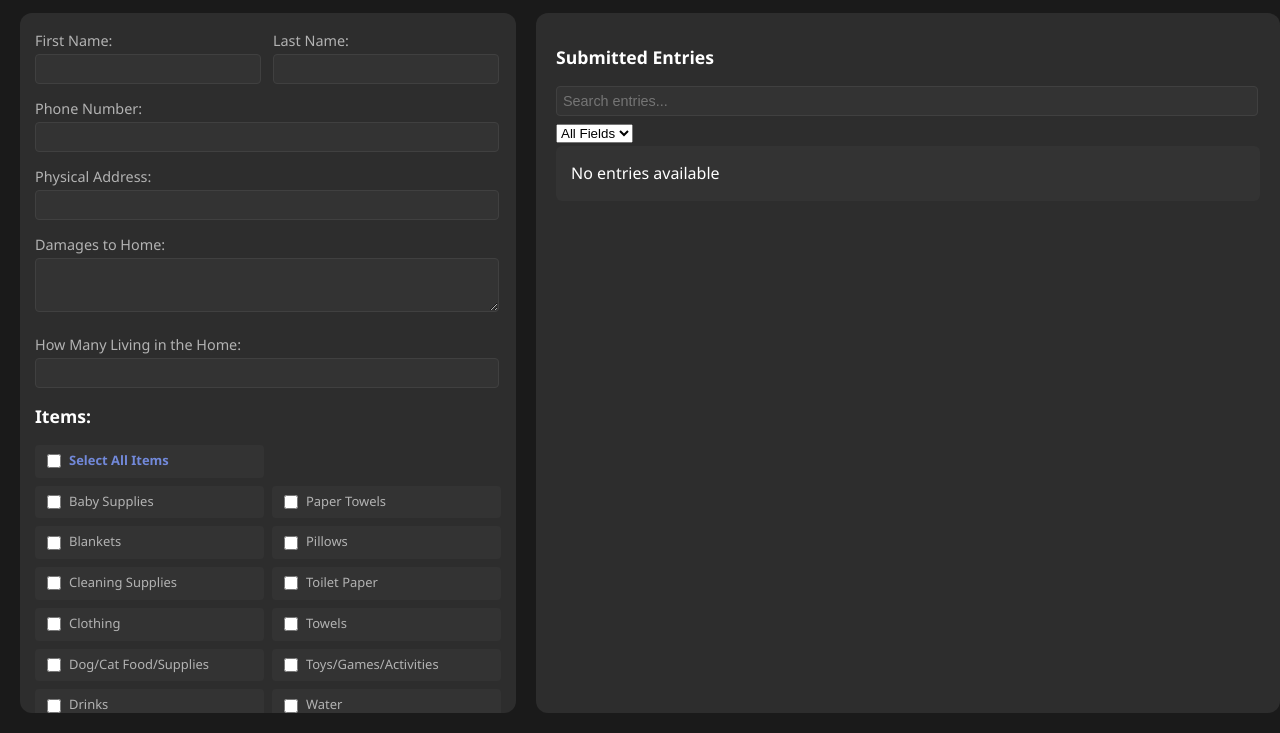
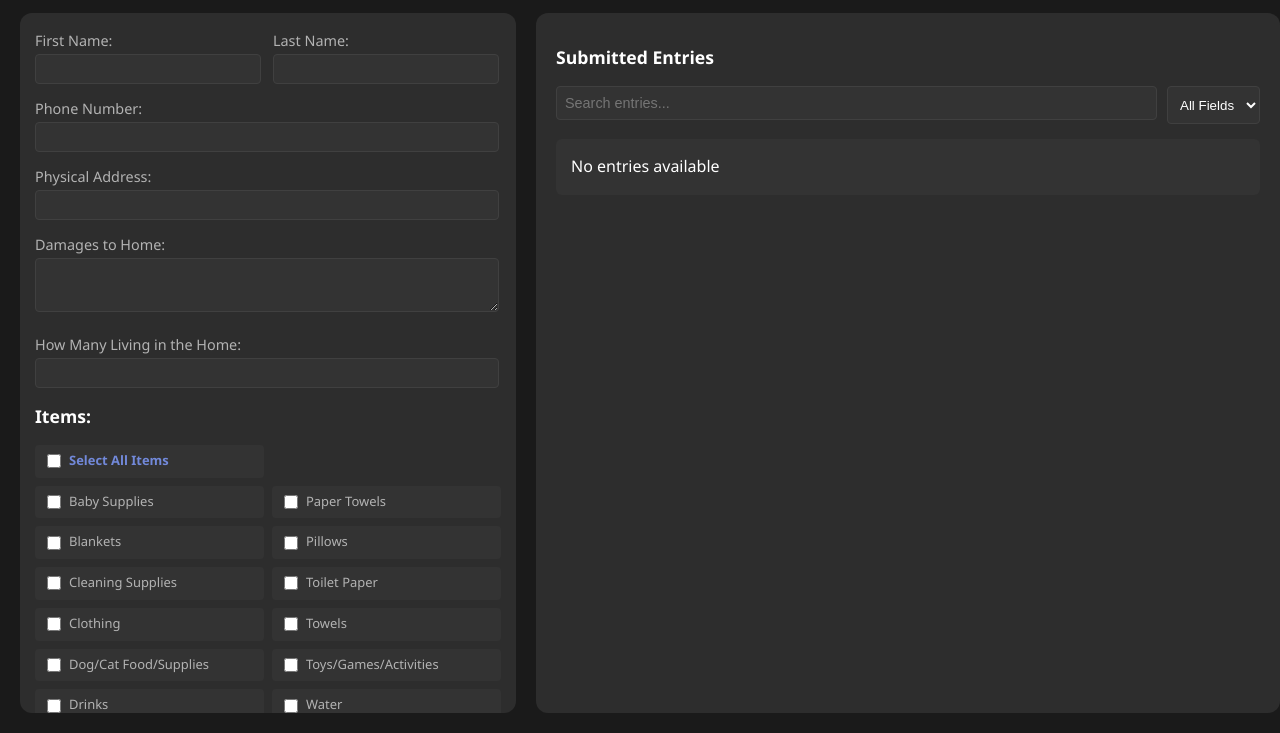
Before and after one commit to alicenmariah/pikecentral-shelter, a website: page index.html in a window 1280 px wide. Shown: the part 107-840 px from the top of the page. Drawn offline with Linux system fonts and the light colour scheme.

Commit message:
Update styles.css
Search and Google Sheets

```diff
--- a/styles.css
+++ b/styles.css
@@ -233,3 +233,26 @@ button {
 .name-row .form-group {
     flex: 1;
 }
+
+.search-container {
+    margin-bottom: 15px;
+    display: flex;
+    gap: 10px;
+}
+
+#searchInput {
+    flex: 1;
+    padding: 8px;
+    border: 1px solid var(--border);
+    border-radius: 4px;
+    background-color: var(--input-bg);
+    color: var(--text-primary);
+}
+
+#searchField {
+    padding: 8px;
+    border: 1px solid var(--border);
+    border-radius: 4px;
+    background-color: var(--input-bg);
+    color: var(--text-primary);
+}
```
